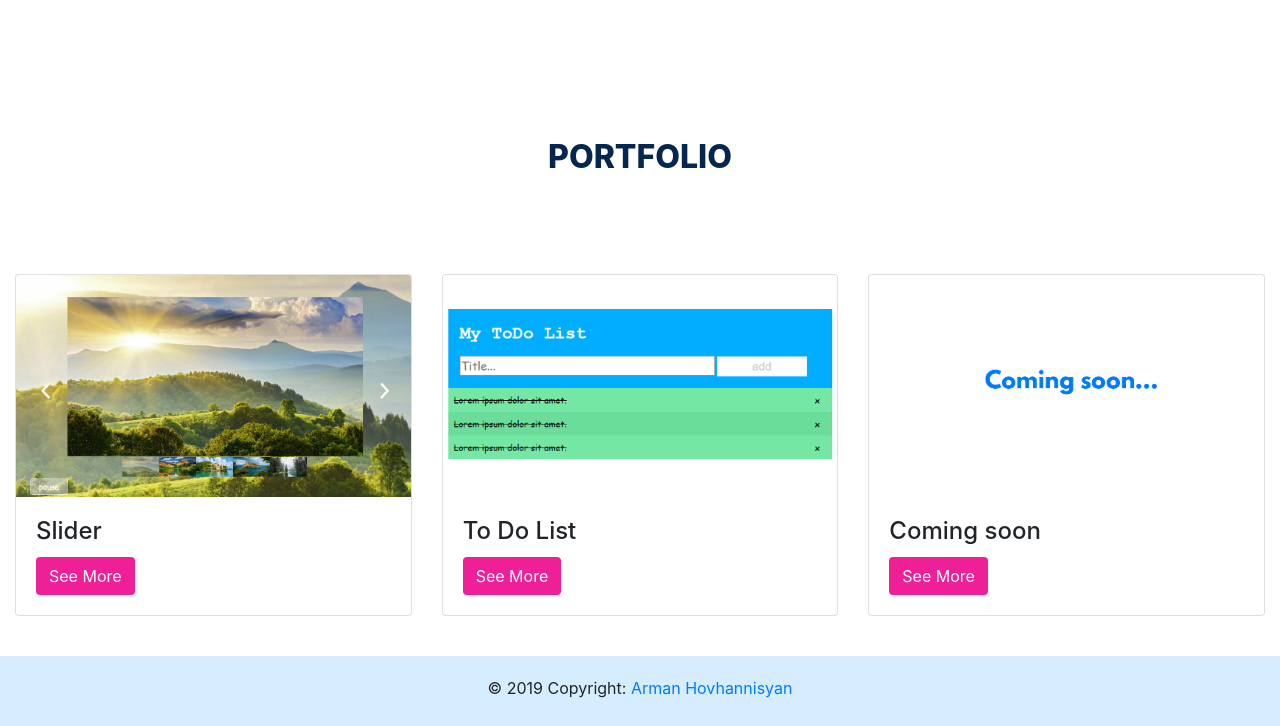
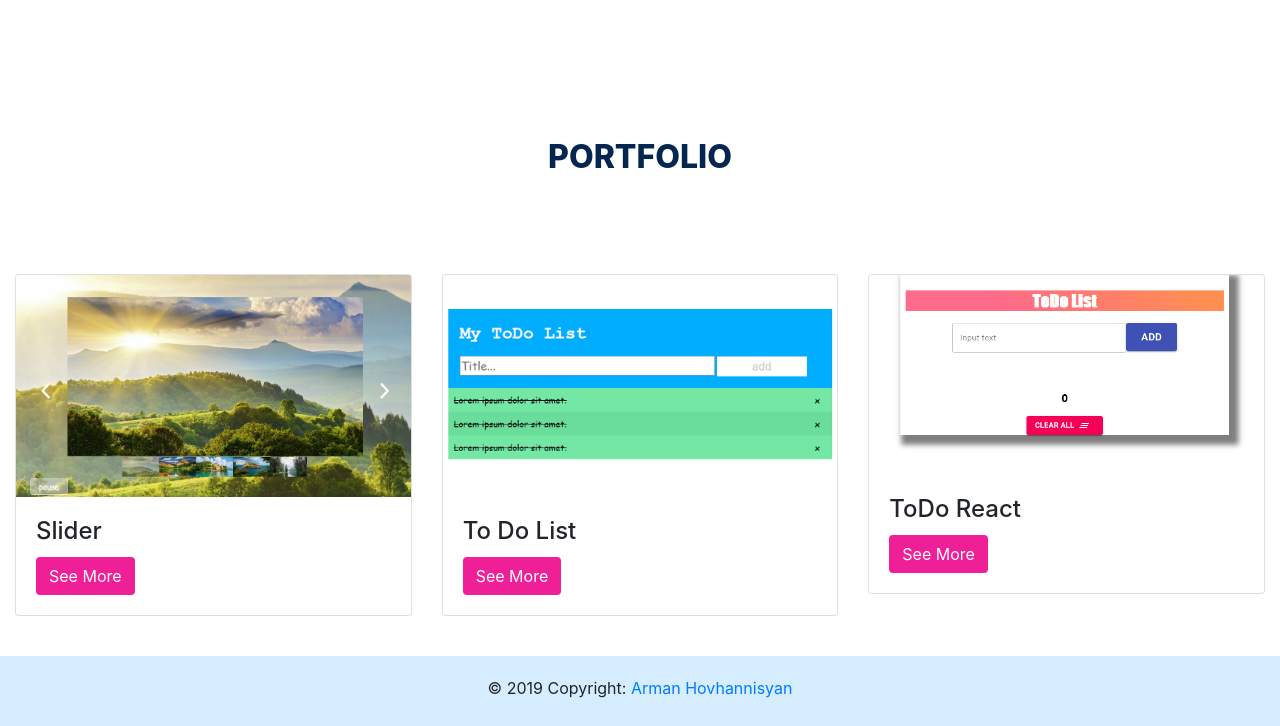
Before and after one commit to ar787/ar787.github.io, a plain HTML site: page index.html in a window 1280 px wide. Shown: the part 1034-1760 px from the top of the page. Drawn offline with nearby package versions, Linux system fonts and the light colour scheme.

Commit message:
Update index.html

```diff
--- a/index.html
+++ b/index.html
@@ -74,9 +74,9 @@
                </div>
                <div class="col-sm-4">
                     <div class="card" >
-                        <img class="card-img-top" src="img/coming-soon.png" alt="Card image">
+                        <img class="card-img-top" src="img/todo.png" alt="Card image">
                       <div class="card-body">
-                        <h4 class="card-title">Coming soon</h4>
+                        <h4 class="card-title">ToDo React</h4>
                         <a href="https://ar787.github.io/ToDoReact/" class="btn">See More</a>
                       </div>
                     </div>
```
